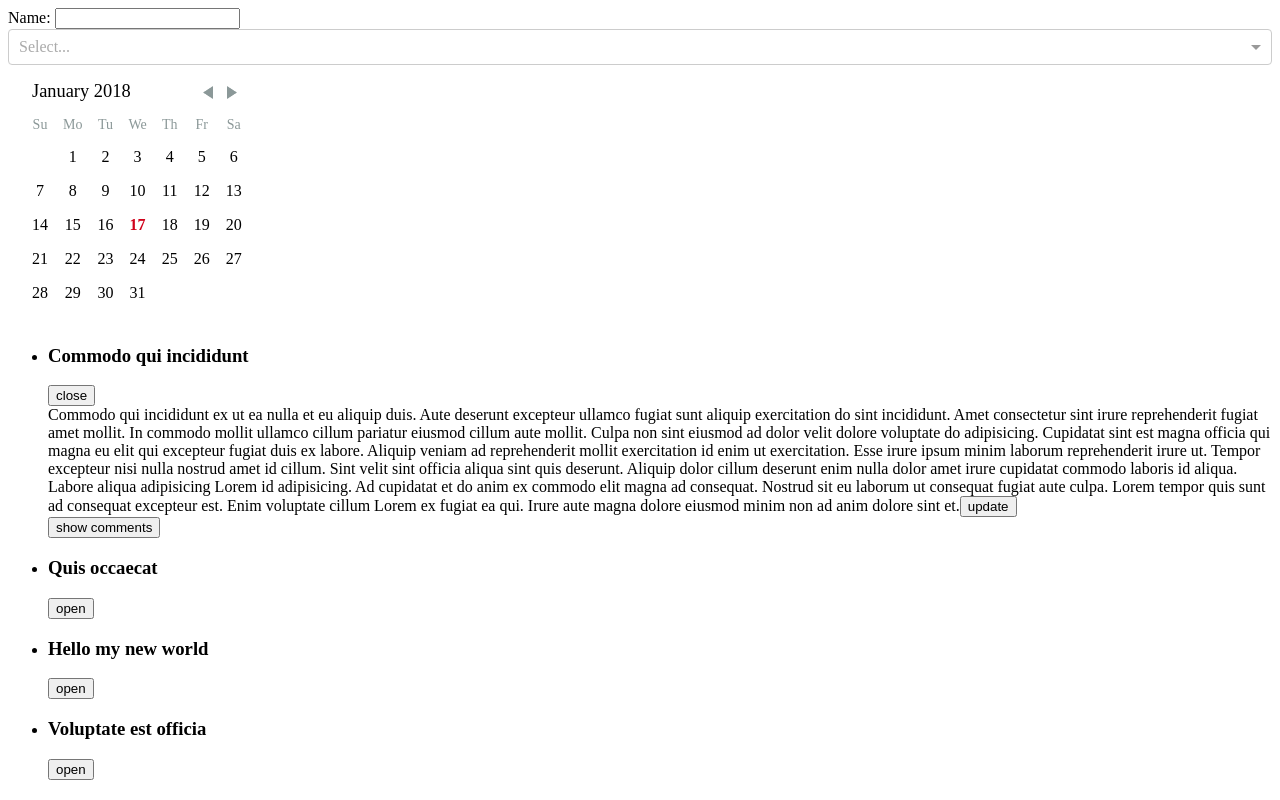
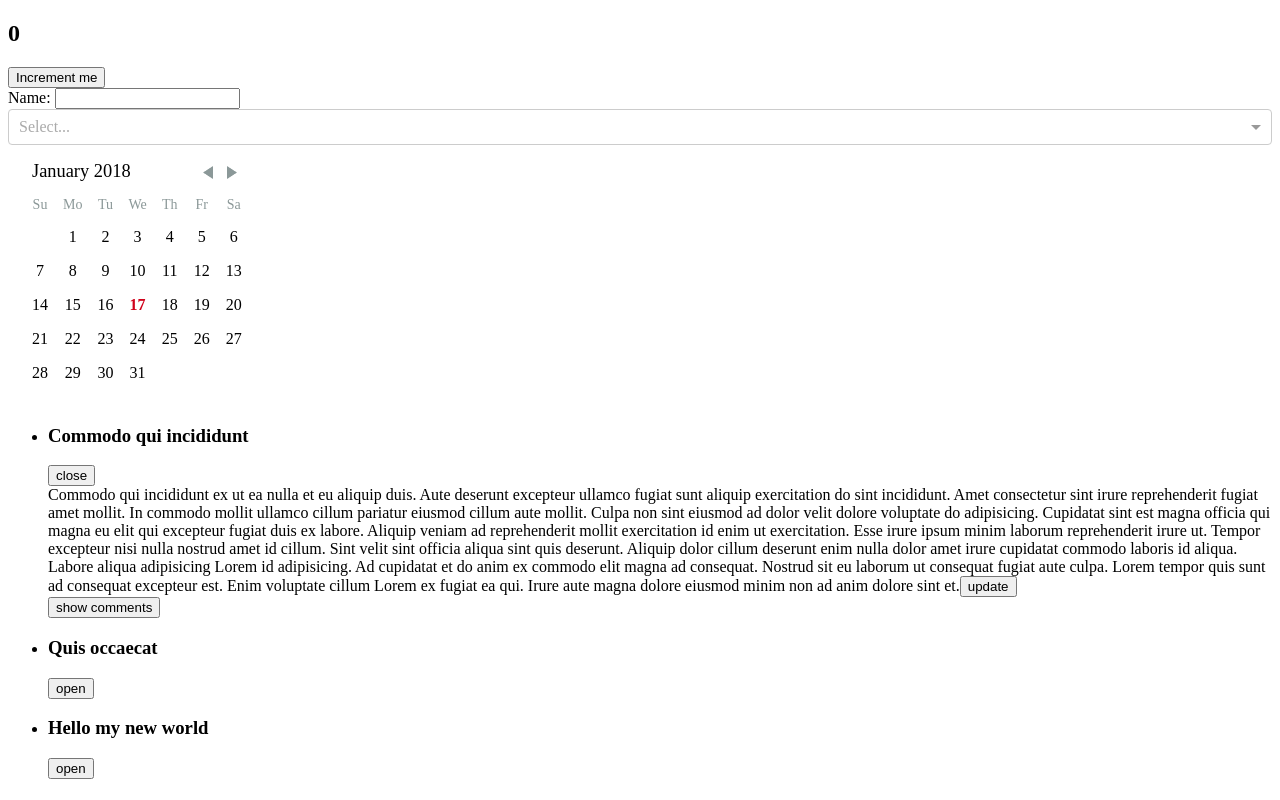
Before and after one commit to kaznacheyev/react_basic, a React app: page / in a window 1280 px wide. Shown: the top 800 px of the page. Built offline with nearby package versions, Linux system fonts and the light colour scheme.

Commit message:
added Redux, React-Redux, reducer, AC, counter

```diff
--- a/package.json
+++ b/package.json
@@ -34,7 +34,9 @@
     "react": "^16.0.0",
     "react-day-picker": "^7.0.7",
     "react-dom": "^16.0.0",
+    "react-redux": "^5.0.6",
     "react-select": "^1.2.1",
-    "react-transition-group": "^1.2.1"
+    "react-transition-group": "^1.2.1",
+    "redux": "^3.7.2"
   }
 }
--- /dev/null
+++ b/src/AC/index.js
@@ -0,0 +1,5 @@
+export function increment() {
+	return {
+		type: 'INCREMENT'
+	}
+}
--- a/src/components/App.js
+++ b/src/components/App.js
@@ -4,6 +4,7 @@
 import ArticlesChart from './ArticlesChart'
 import UserForm from './UserForm'
 import Filters from './Filters'
+import Counter from './Counter'
 
 class App extends Component {
 	static propTypes = {
@@ -15,6 +16,7 @@
 
 		return (
 			<div>
+				<Counter />
 				<UserForm />
 				<Filters articles = {articles} />
 				<ArticleList articles = {articles} defaultOpenId = {articles[0].id} />
--- a/src/components/Article.js
+++ b/src/components/Article/index.js
@@ -1,9 +1,9 @@
 import React, {Component, PureComponent} from 'react'
 import {findDOMNode} from 'react-dom'
 import PropTypes from 'prop-types'
-import CommentList from './CommentList'
+import CommentList from '../CommentList'
 import { CSSTransitionGroup } from 'react-transition-group'
-import './article.css'
+import './style.css'
 
 class Article extends PureComponent {
 	static propTypes = {
--- /dev/null
+++ b/src/components/Counter.js
@@ -0,0 +1,28 @@
+import React, {Component} from 'react'
+import PropTypes from 'prop-types'
+import {connect} from 'react-redux'
+import {increment} from '../AC'
+
+class Counter extends Component {
+	static propTypes = {
+		counter: PropTypes.number,
+		increment: PropTypes.func.isRequired
+	}
+
+	render() {
+		return (
+			<div>
+				<h2>{this.props.counter}</h2>
+				<button onClick = {this.handleIncrement}>Increment me</button>
+			</div>
+		)
+	}
+	handleIncrement = () => {
+		const {increment} = this.props
+		increment()
+	}
+}
+
+export default connect((state) => ({
+	counter: state.count
+}), { increment })(Counter)
--- /dev/null
+++ b/src/components/Root.js
@@ -0,0 +1,19 @@
+import React from 'react'
+import PropTypes from 'prop-types'
+import App from './App'
+import store from '../store'
+import {Provider} from 'react-redux'
+
+function Root(props) {
+	return (
+		<Provider store = {store}>
+			<App {...props} />
+		</Provider>
+	)
+}
+
+Root.propTypes = {
+
+}
+
+export default Root
--- a/src/index.js
+++ b/src/index.js
@@ -1,7 +1,6 @@
 import React from 'react'
 import {render} from 'react-dom'
-import App from './components/App'
+import Root from './components/Root'
 import articles from './fixtures'
 
-
-render(<App articles = {articles}/>, document.getElementById('container'))
+render(<Root articles = {articles}/>, document.getElementById('container'))
--- /dev/null
+++ b/src/reducer/counter.js
@@ -0,0 +1,7 @@
+export default (count = 0, action) => {
+	const {type} = action
+	switch (type) {
+		case 'INCREMENT': return count + 1
+	}
+	return count
+}
--- /dev/null
+++ b/src/reducer/index.js
@@ -0,0 +1,6 @@
+import {combineReducers} from 'redux'
+import counterReducer from './counter'
+
+export default combineReducers({
+	count: counterReducer
+})
--- /dev/null
+++ b/src/store/index.js
@@ -0,0 +1,9 @@
+import {createStore} from 'redux'
+import reducer from '../reducer'
+
+const store = createStore(reducer)
+
+// dev only
+window.store = store
+
+export default store
```
Also changed, not shown: src/components/Article/style.css (renamed from src/components/article.css), 1 other file (tests, documents, lock files or other folders).
